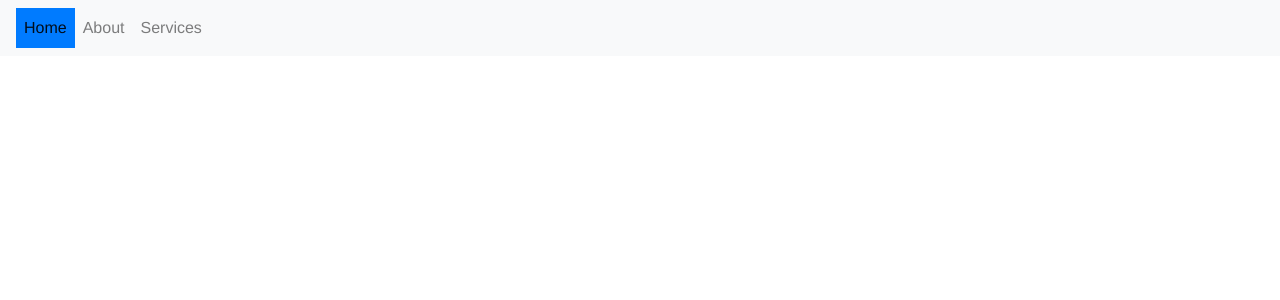
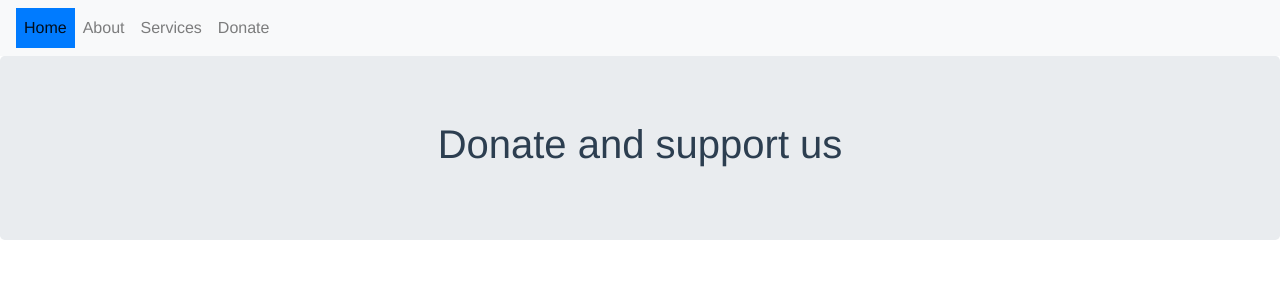
Before and after one commit to ZachyDev/Build-Web-Apps-with-Vue-JS-Firebase, a Vue app in the folder codershub/: page /donate in a window 1280 px wide. Shown: the top 300 px of the page. Built offline with nearby package versions, Linux system fonts and the light colour scheme.

Commit message:
added donation page

```diff
--- /dev/null
+++ b/codershub/src/components/Donate.vue
@@ -0,0 +1,15 @@
+<template>
+  <div class="jumbotron">
+      <h1 class="text-primarry">Donate and support us</h1>
+  </div>
+</template>
+
+<script>
+export default {
+    name: "Donate"
+}
+</script>
+
+<style>
+
+</style>
--- a/codershub/src/components/Navbar.vue
+++ b/codershub/src/components/Navbar.vue
@@ -13,6 +13,9 @@
       </li>
       <li class="nav-item">
           <router-link :to="{name: 'Services'}" class="nav-link">Services</router-link>
+      </li>
+      <li class="nav-item">
+        <router-link :to="{name: 'Donate' }" class="nav-link">Donate</router-link>
       </li>
     </ul>
 
--- a/codershub/src/router/index.js
+++ b/codershub/src/router/index.js
@@ -3,6 +3,7 @@ import VueRouter from "vue-router";
 import Home from "../components/Home.vue";
 import About from "../components/About.vue";
 import Services from "../components/Services.vue";
+import Donate from '../components/Donate.vue';
 Vue.use(VueRouter);
 
 const routes = [
@@ -20,6 +21,11 @@ const routes = [
     path: "/services",
     name: "Services",
     component: Services
+  },
+  {
+    path: "/donate",
+    name: "Donate",
+    component: Donate
   }
 ];
 
```
